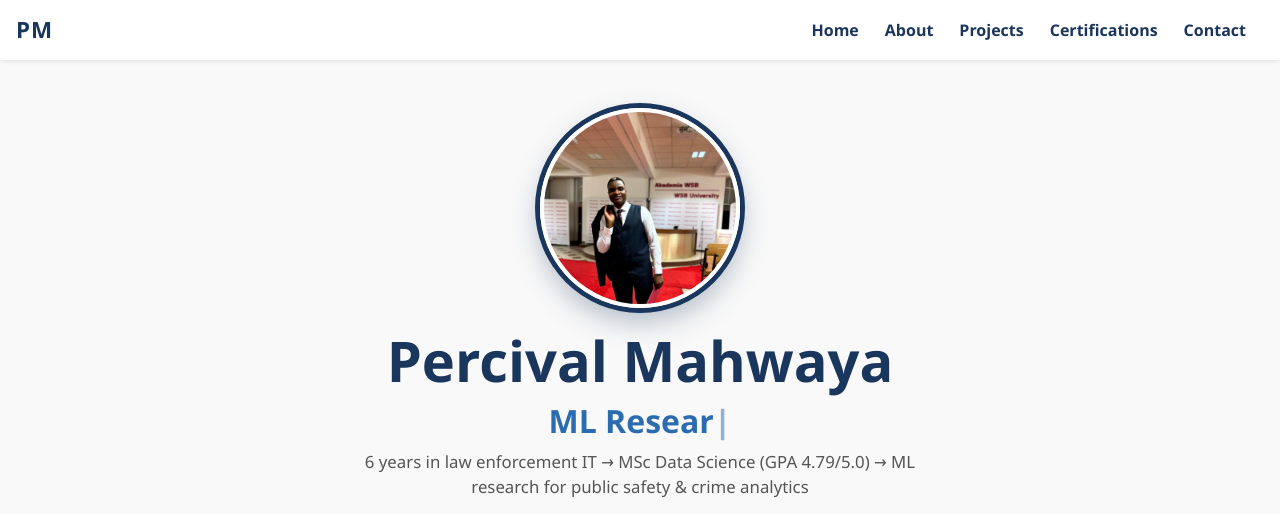
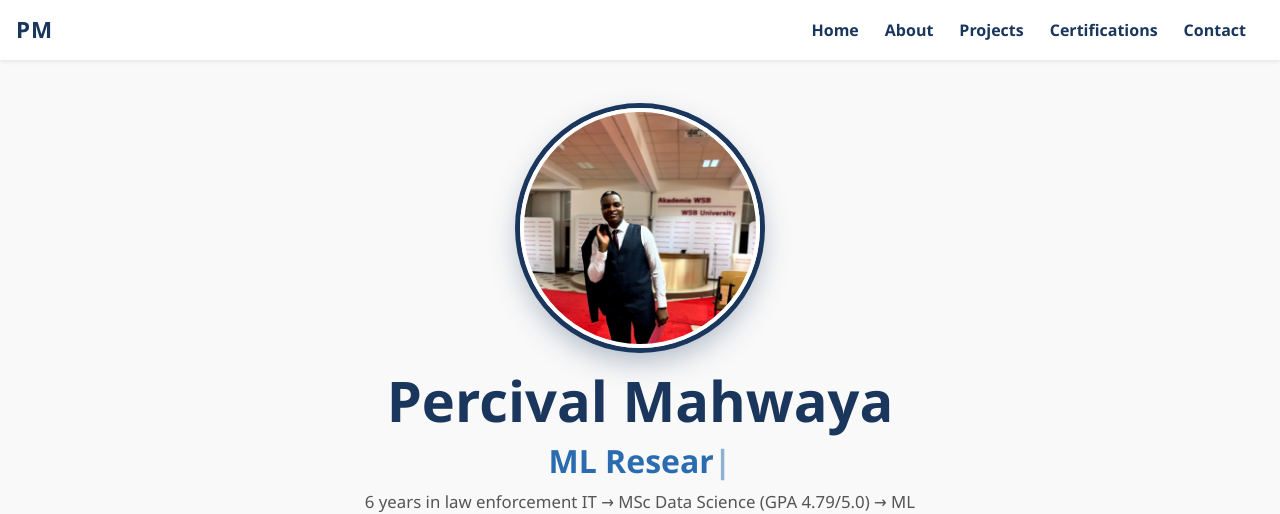
Before and after one commit to Mahwaya/mahwaya.github.io, a plain HTML site: page index.html in a window 1280 px wide. Shown: the top 514 px of the page. Drawn offline with nearby package versions, Linux system fonts and the light colour scheme.

Commit message:
Increase profile photo size to 240px

```diff
--- a/css/main.css
+++ b/css/main.css
@@ -70,8 +70,8 @@ footer p {
 
 /* ===== Hero / Profile Section ===== */
 .profile-photo {
-    width: 200px;
-    height: 200px;
+    width: 240px;
+    height: 240px;
     border-radius: 50%;
     object-fit: cover;
     object-position: center top;
```
